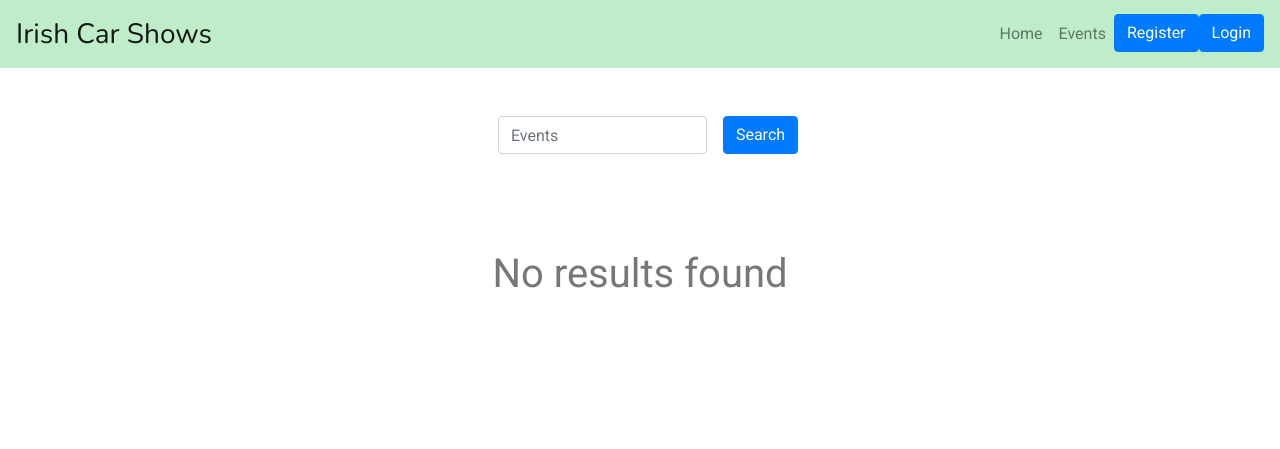
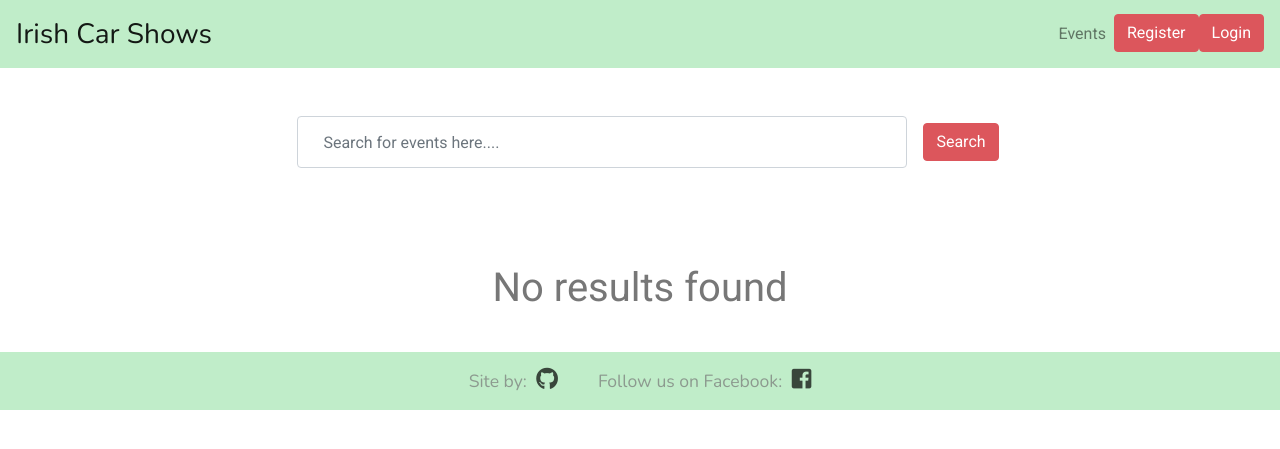
Before and after one commit to matt-oc/car-shows, a Flask app: page / in a window 1280 px wide. Shown: the top 449 px of the page. Run offline with Flask 2, Linux system fonts and the light colour scheme; data that the repository does not hold is empty; some libraries are stand-ins or nearby versions.

Commit message:
'styling update for profile, search and error pages'

```diff
--- a/app.py
+++ b/app.py
@@ -106,9 +106,13 @@ def login():
 def profile(username):
     username = mongo.db.users.find_one(
     {"user":session["user"]})["user"]
+    email = mongo.db.users.find_one(
+    {"user":session["user"]})["email"]
+    car = mongo.db.users.find_one(
+    {"user":session["user"]})["car_owned"]
 
     if session["user"]:
-        return render_template("profile.html", username=username)
+        return render_template("profile.html", username=username, email=email, car=car)
     return redirect(url_for("get_events"))
 
 
--- a/static/css/styles.css
+++ b/static/css/styles.css
@@ -11,7 +11,7 @@ body {
   position: relative;
 }
 
-h1, h2 {
+h1, h2, h4 {
   text-align: center;
 }
 
@@ -85,3 +85,52 @@ h3 {
 .card {
   box-shadow: 0 5px 21px 0 rgb(0 0 0 / 10%);
 }
+
+.btn-primary {
+  background-color: #DC565C;
+  border-color: #DC565C;
+}
+
+.btn-primary:hover {
+  background-color: #c0edc9;
+  border-color: #DC565C;
+}
+
+.form-inline {
+  width: 100%;
+  justify-content: center;
+}
+
+.form-group {
+  width: 50%;
+}
+
+#query {
+  padding: 25px;
+  width: 100%;
+}
+
+
+/* Footer */
+.footer {
+  margin-top: 0px;
+  margin-bottom: 0px;
+  font-size: 1.1rem;
+  background-color: #c0edc9;
+  font-family: 'Nunito', sans-serif;
+}
+
+.footer i {
+  color: #000;
+  font-size: 1.4rem;
+  margin-left: 5px;
+}
+
+.footer-credits {
+  margin: 0 20px 0 20px;
+  opacity: .7
+}
+
+.footer-credits:hover {
+  opacity: 1;
+}
--- a/templates/base.html
+++ b/templates/base.html
@@ -1,6 +1,7 @@
 <!DOCTYPE html>
 <html>
 <html lang="en">
+
 <head>
   <meta charset="utf-8" />
   <meta name="viewport" content="width=device-width" />
@@ -15,20 +16,16 @@
   <link href="https://fonts.googleapis.com/css2?family=Nunito:wght@200&display=swap" rel="stylesheet">
 </head>
 
+<body>
 
-<body>
   <!--Navigation Bar-->
   <nav class="navbar navbar-expand-lg navbar-light">
     <a class="navbar-brand" href="{{ url_for('get_events') }}">Irish Car Shows</a>
     <button class="navbar-toggler" type="button" data-toggle="collapse" data-target="#navbarSupportedContent" aria-controls="navbarSupportedContent" aria-expanded="false" aria-label="Toggle navigation">
       <span class="navbar-toggler-icon"></span>
     </button>
-
     <div class="collapse navbar-collapse" id="navbarSupportedContent">
       <ul class="navbar-nav ml-auto">
-        <li class="nav-item">
-          <a class="nav-link" href="{{ url_for('get_events') }}">Home</a>
-        </li>
         <li class="nav-item">
           <a class="nav-link" href="{{ url_for('get_events') }}">Events</a>
         </li>
@@ -58,8 +55,6 @@
   </nav>
   <!--/Navigation Bar-->
 
-
-
   <!-- flash messages -->
   <section>
     {% with messages = get_flashed_messages() %} {% if messages %} {% for
@@ -70,12 +65,11 @@
         <button type="button" class="close" data-dismiss="alert" aria-label="Close"><span aria-hidden="true">&times;</span></button>
         {{ message }}
       </div>
-
-
     </div>
 
     {% endfor %} {% endif %} {% endwith %}
   </section>
+
   <!--Content-->
   <section>
     <div class="container-fluid">
@@ -86,21 +80,25 @@
 
 
   <!--Login-->
-
   {% include 'login.html' %}
-
   <!--Register-->
 
   {% include 'register.html' %}
 
   <!--Footer-->
-  <footer id="footer">
-
+  <footer class="footer py-3">
+    <div class="container">
+      <div class="row">
+        <div class="col-12 d-flex justify-content-center">
+          <span class="footer-credits">Site by: <a href="https://github.com/matt-oc" target="_blank"><i class="fab fa-github"></i></a></span>
+          <span class="footer-credits">Follow us on Facebook: <a href="https://www.facebook.com/aerialphotographyireland" target="_blank"><i class="fab fa-facebook-square"></i></a></span>
+        </div>
+      </div>
+    </div>
   </footer>
   <!--/Footer-->
 
   <!--Scripts-->
-
   <script src="https://cdn.jsdelivr.net/npm/litepicker/dist/bundle.js"></script>
   <script src="https://code.jquery.com/jquery-3.6.0.min.js" integrity="sha256-/xUj+3OJU5yExlq6GSYGSHk7tPXikynS7ogEvDej/m4=" crossorigin="anonymous"></script>
   <script src="https://cdn.jsdelivr.net/npm/popper.js@1.16.1/dist/umd/popper.min.js" integrity="sha384-9/reFTGAW83EW2RDu2S0VKaIzap3H66lZH81PoYlFhbGU+6BZp6G7niu735Sk7lN" crossorigin="anonymous">
--- a/templates/profile.html
+++ b/templates/profile.html
@@ -3,9 +3,9 @@
 
 <div class="row">
   <div class="col-12">
-    <p>
-    {{ username }}'s Profile
-    </p>
+    <h2>{{ username }}'s Profile</h2>
+    <h4><strong>Your email is:</strong> {{ email }}</h4>
+    <h4><strong>Car owned:</strong> {{ car }}</h4>
   </div>
   </div>
 
--- a/templates/search.html
+++ b/templates/search.html
@@ -1,7 +1,7 @@
 <form class="form-inline" method="POST" action="{{ url_for('search') }}">
   <div class="form-group mx-sm-3 mb-2">
     <label for="query" class="sr-only">Search all events</label>
-    <input type="text" class="form-control" id="query" name="query" placeholder="Events">
+    <input type="text" class="form-control" id="query" name="query" placeholder="Search for events here....">
   </div>
   <button type="submit" class="btn btn-primary mb-2">Search</button>
 </form>
```
Also changed, not shown: templates/error.html (+5 -4 lines). Lines whose indentation alone changed are shown as unchanged.
